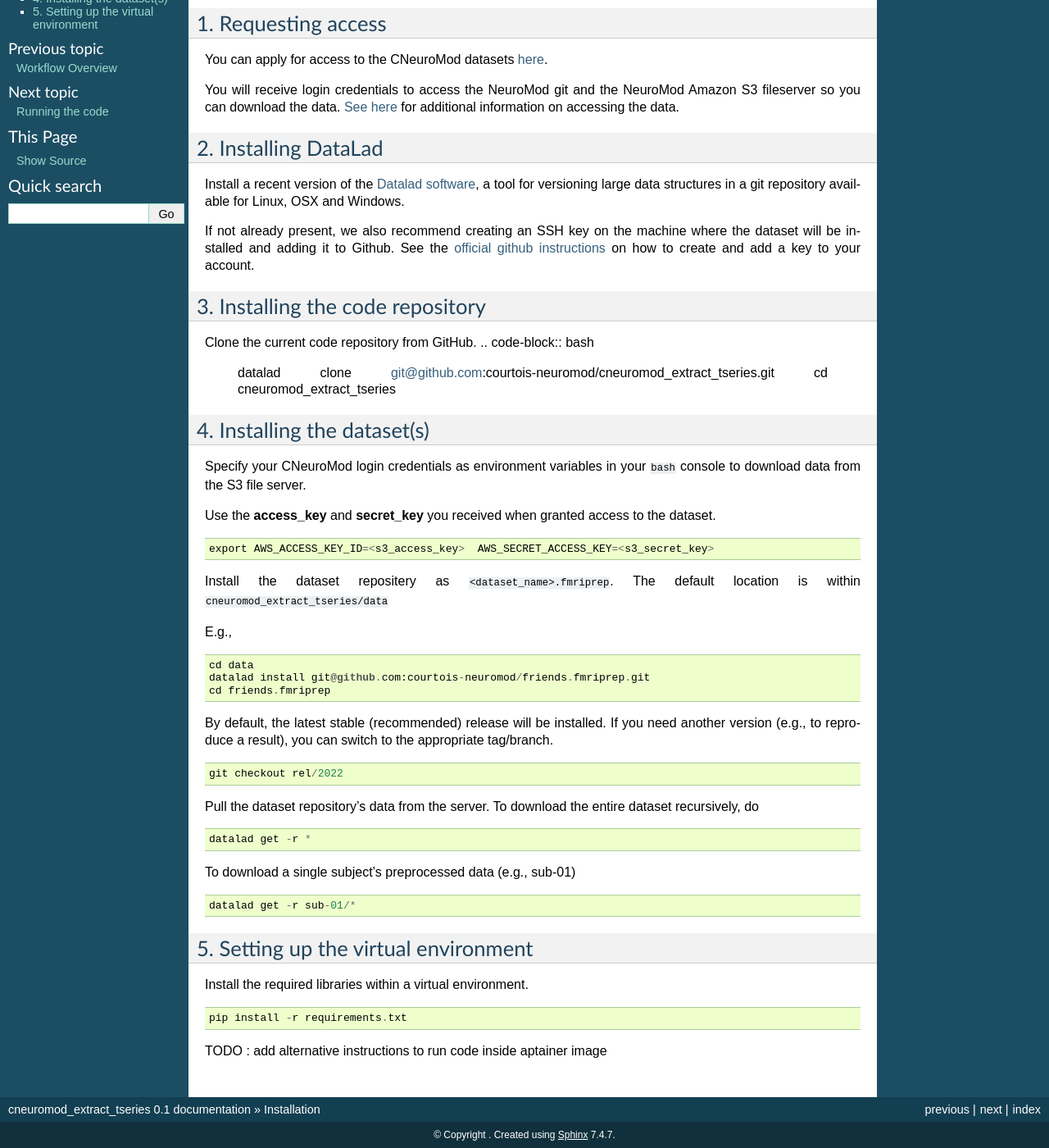
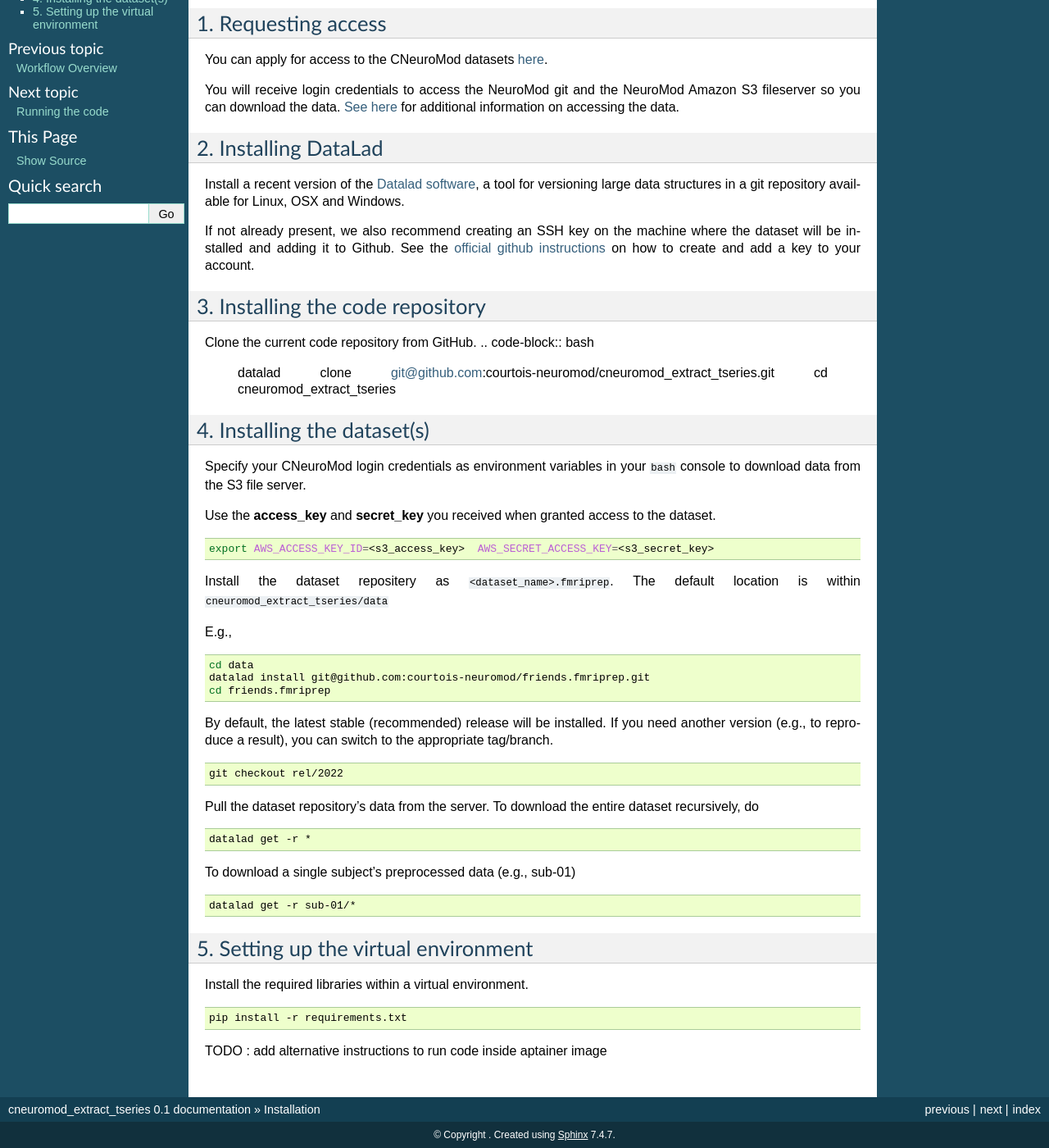
Before and after one commit to courtois-neuromod/cneuromod_extract_tseries, a Sphinx documentation site: the page built from docs/installation.rst, in a window 1280 px wide and 1400 px high, scrolled down 164 px. Shown: the whole window at 82% size. Built offline with Sphinx 7.4.7, drawn with Linux system fonts in a browser that asks for light colours.

Commit message:
Update conf.py

```diff
--- a/docs/conf.py
+++ b/docs/conf.py
@@ -84,6 +84,7 @@ exclude_patterns = ['_build']
 
 # The name of the Pygments (syntax highlighting) style to use.
 pygments_style = 'sphinx'
+highlight_language = "bash"
 
 # A list of ignored prefixes for module index sorting.
 # modindex_common_prefix = []
```
